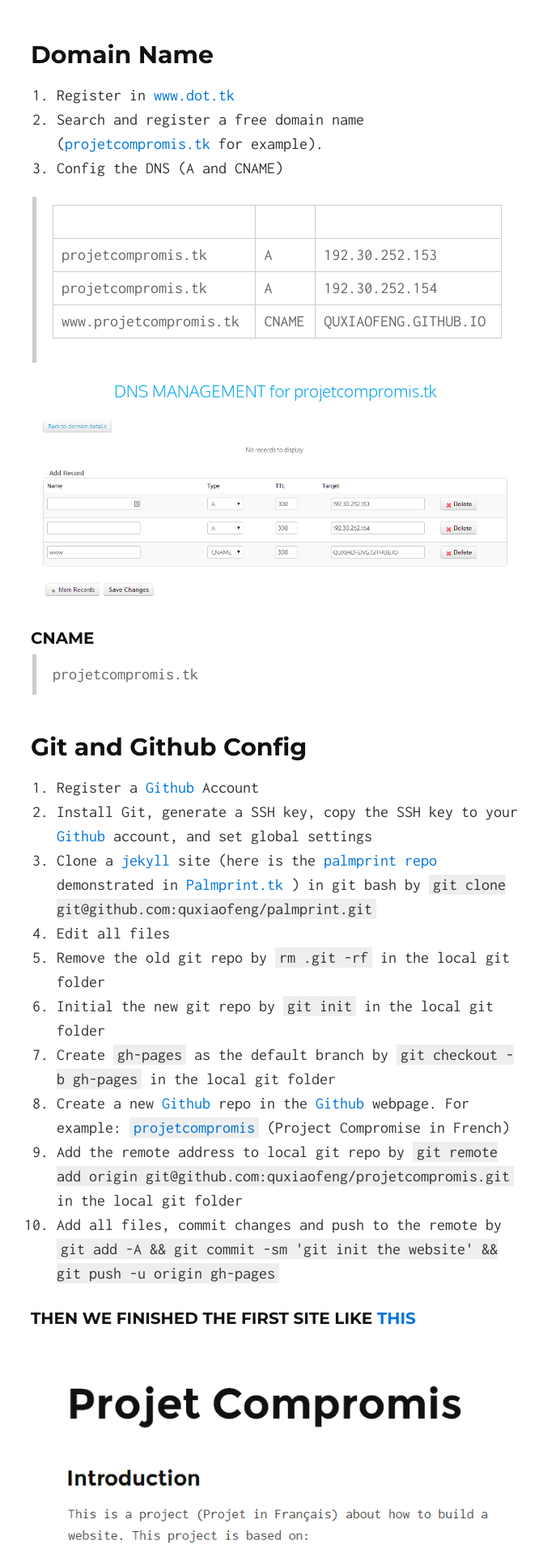
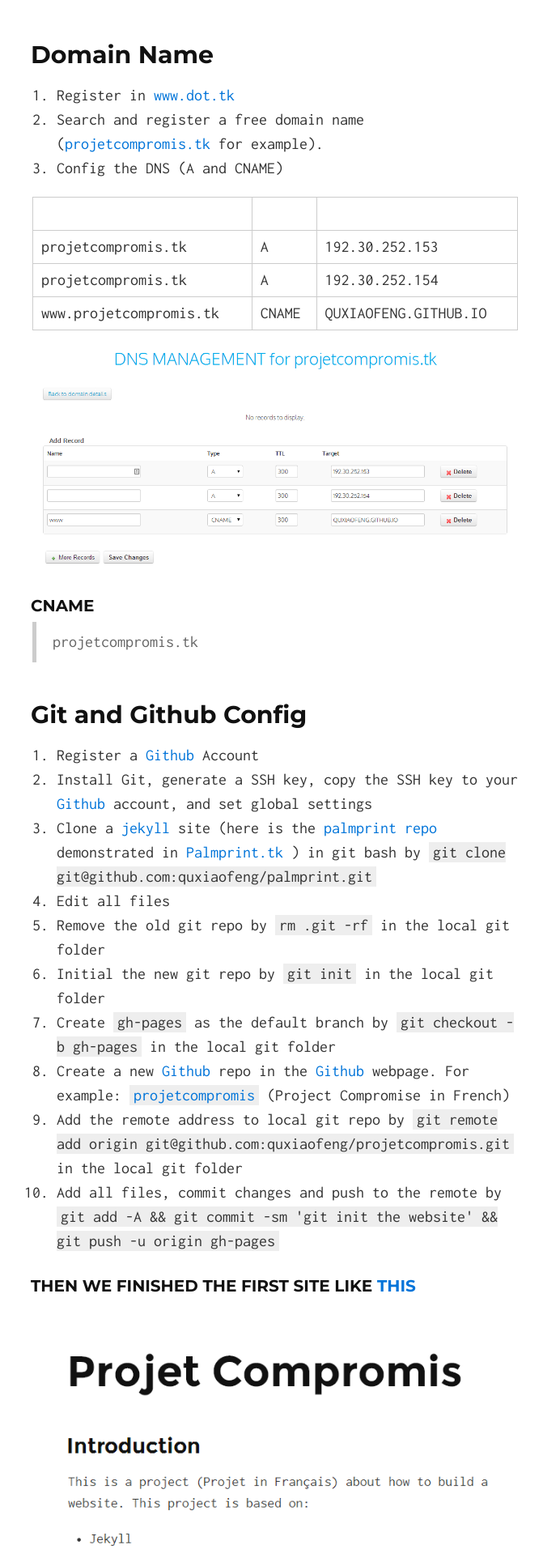
Before and after one commit to quxiaofeng/projetcompromis, a Jekyll site: the page built from index.html, in a window 1280 px wide. Shown: the part 1277-3190 px from the top of the page at 81% size, without its empty margins (300-971 px from the left). Built offline with Jekyll 4.4.1, drawn with Linux system fonts in a browser that asks for light colours; Markdown is read by kramdown in place of the engine named in the settings.

Commit message:
update
Signed-off-by: Xiaofeng QU <xiaofeng.qu.hk@ieee.org>

```diff
--- a/_includes/index.md
+++ b/_includes/index.md
@@ -49,11 +49,11 @@ Domain Name
 2. Search and register a free domain name ([projetcompromis.tk](http://projetcompromis.tk) for example).
 3. Config the DNS (A and CNAME)
 
-> |                       |       |                       |
-> |:----------------      |:---   |:----------------      |
-> |projetcompromis.tk     |  A    | 192.30.252.153        |
-> |projetcompromis.tk     |  A    | 192.30.252.154        |
-> |www.projetcompromis.tk | CNAME | QUXIAOFENG.GITHUB.IO  |
+|                       |       |                       |
+|:----------------      |:---   |:----------------      |
+|projetcompromis.tk     |  A    | 192.30.252.153        |
+|projetcompromis.tk     |  A    | 192.30.252.154        |
+|www.projetcompromis.tk | CNAME | QUXIAOFENG.GITHUB.IO  |
 
 [![DNS Config in dot.tk](/images/dnsconfig.png)](/images/dnsconfig.png)
 
```
